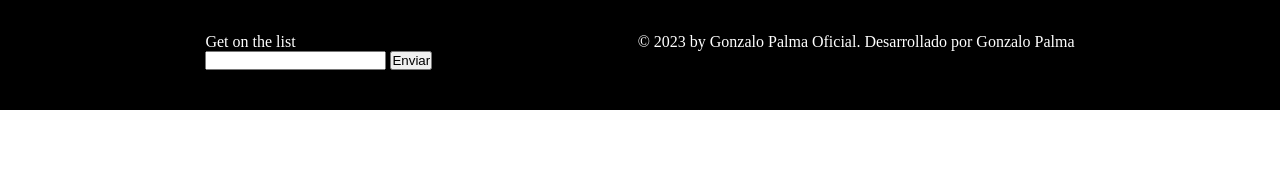
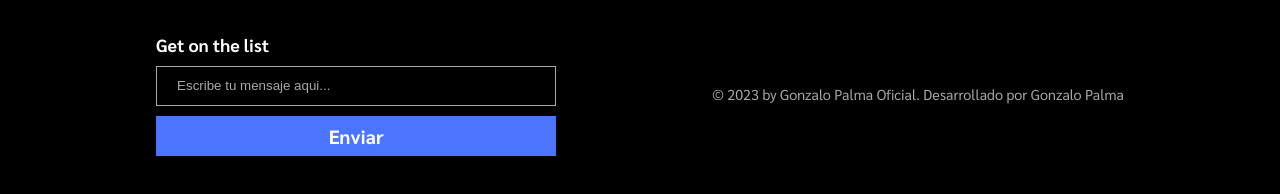
Before and after one commit to GonzaloDEV0210/Portafolio_personal, a plain HTML site: page index.html in a window 1280 px wide. Shown: the part 1040-1234 px from the top of the page. Before the commit the page ends 1150 px from the top, so only its background shows below. Drawn offline with Linux system fonts and the light colour scheme.

Commit message:
Estructura y diseño del index terminado, revisar y arreglar si es que falta algo

```diff
--- a/css/index.css
+++ b/css/index.css
@@ -225,4 +225,53 @@
     display: flex;
     justify-content: space-evenly;
     padding: 40px 0;
+    font-family: var(--font_three);
+    align-items: center;
 }
+
+.forms__footer {
+    display: flex;
+    flex-direction: column;
+    gap: 10px;
+}
+
+.title__form {
+    font-size: 1.1em;
+    font-weight: bold;
+}
+
+.form__input__text, .form__input__button {
+    width: 400px;
+    height: 40px;
+}
+
+.form__input__text {
+    background-color: var(--color_negro);
+    border: 1px solid var(--color_gris);
+    padding-left: 20px;
+}
+
+.form__input__text::placeholder {
+    color: var(--color_gris);
+}
+
+.form__input__button {
+    background-color: var(--color_blue);
+    border: 1px solid var(--color_blue);
+    color: var(--color_blanco);
+    font-size: 1.2em;
+    font-family: var(--font_three);
+    font-weight: bold;
+    transition: .5s;
+}
+
+.form__input__button:hover {
+    cursor: pointer;
+    background-color: var(--color_negro);
+    border: none;
+}
+
+.copyrith {
+    color: var(--color_gris);
+    font-size: .9em;
+}
--- a/index.html
+++ b/index.html
@@ -83,7 +83,7 @@
         <div class="footer__section">
             <form action="" class="forms__footer">
                 <p class="title__form">Get on the list</p>
-                <input type="text" name="" id="" class="form__input__text">
+                <input type="text" name="" id="" class="form__input__text" placeholder="Escribe tu mensaje aqui...">
                 <input type="button" value="Enviar" class="form__input__button">
             </form>
         </div>
```
